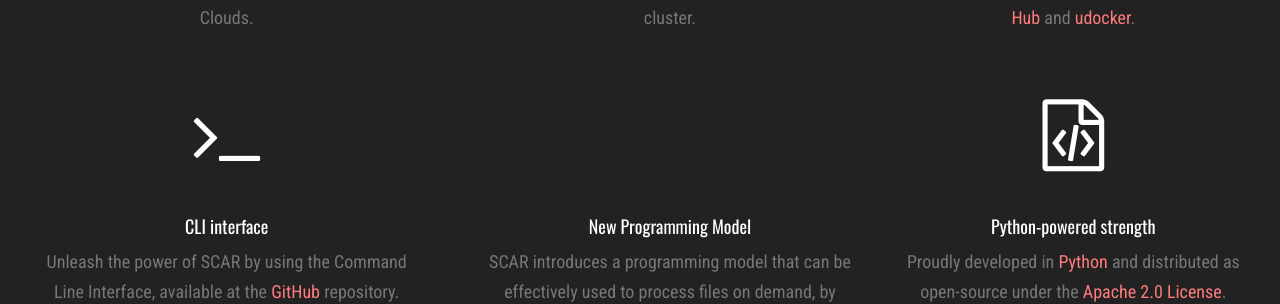
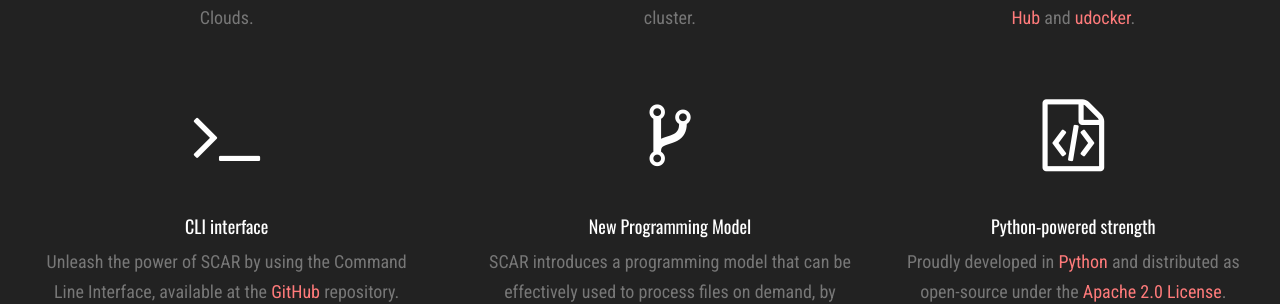
Before and after one commit to amcaar/try.github.io, a Jekyll site: the page built from index.html, in a window 1280 px wide and 900 px high, scrolled down 1445 px. Shown: the part 156-460 px from the top of the window. Built offline with Jekyll 4.4.1, drawn with Linux system fonts in a browser that asks for light colours; nearby versions of some CDN libraries; the list of posts is cut into pages by our own code.

Commit message:
Update index.html

```diff
--- a/index.html
+++ b/index.html
@@ -54,7 +54,7 @@ layout: default
                           </div>
                           <div class="col-md-4">
                               <span class="fa-stack fa-4x">
-                                 <i class="fa ffa-code-fork fa-stack-1x fa-inverse" style="padding-left:40px;"></i>
+                                 <i class="fa fa-code-fork fa-stack-1x fa-inverse" style="padding-left:40px;"></i>
                               </span>
                               <h4 class="provider" style="padding-left:40px;">New Programming Model</h4>
                               <p class="text-muted">SCAR introduces a programming model that can be effectively used to process files on demand, by triggering the execution of the Lambda function as soon as a file is available in an Amazon S3 bucket</p>
```
